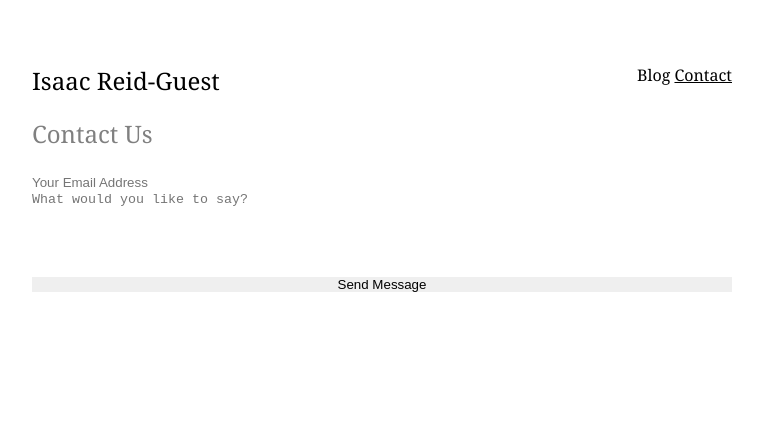
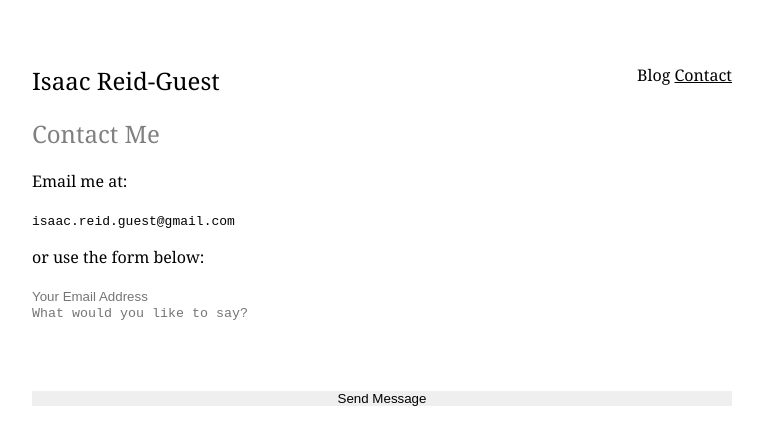
Before and after one commit to ir-g/ir-g.github.io, a Jekyll site: the page built from contact.md, in a window 1280 px wide. Shown: the top 445 px of the page, without its empty margins (258-1021 px from the left). Built offline with Jekyll 4.4.1, drawn with Linux system fonts in a browser that asks for light colours.

Commit message:
Update contact.md

```diff
--- a/contact.md
+++ b/contact.md
@@ -1,9 +1,15 @@
 ---
 layout: default
-title: Contact
+title: Contact Me
 ---
 
-## Contact Us
+## Contact Me
+
+Email me at:
+
+   `isaac.reid.guest@gmail.com`
+
+or use the form below:
 
 <div>
   <form action="https://formspree.io/{{ site.email }}" method="POST" class="form-stacked form-light">
```
